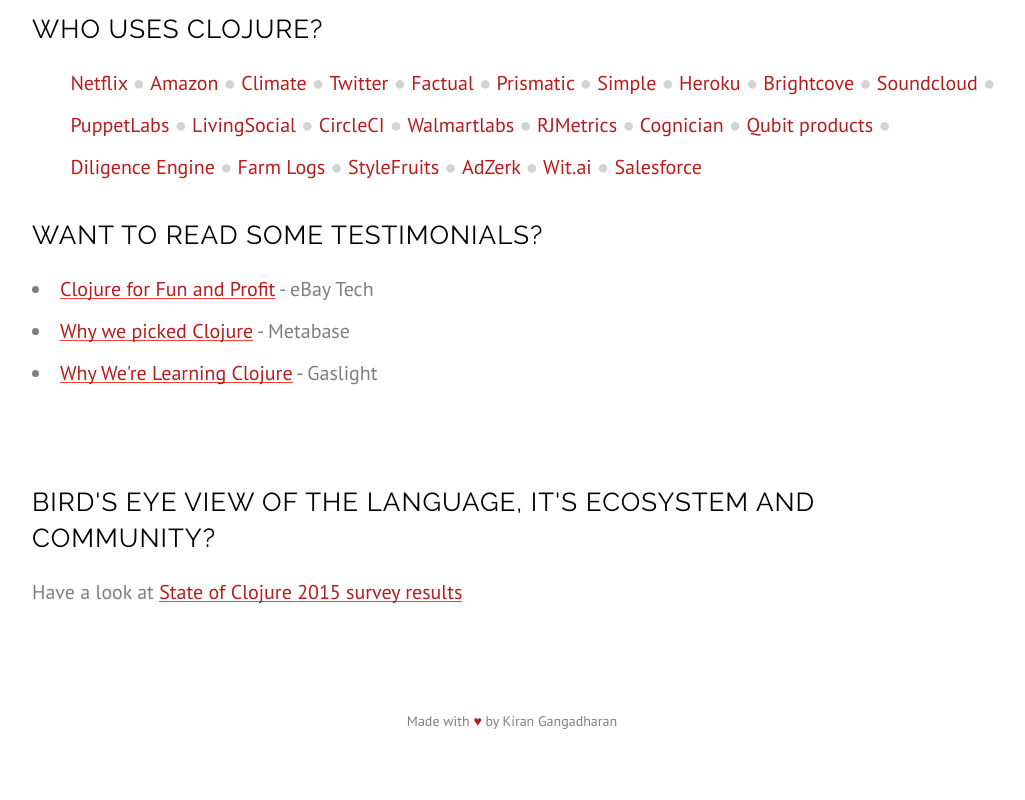
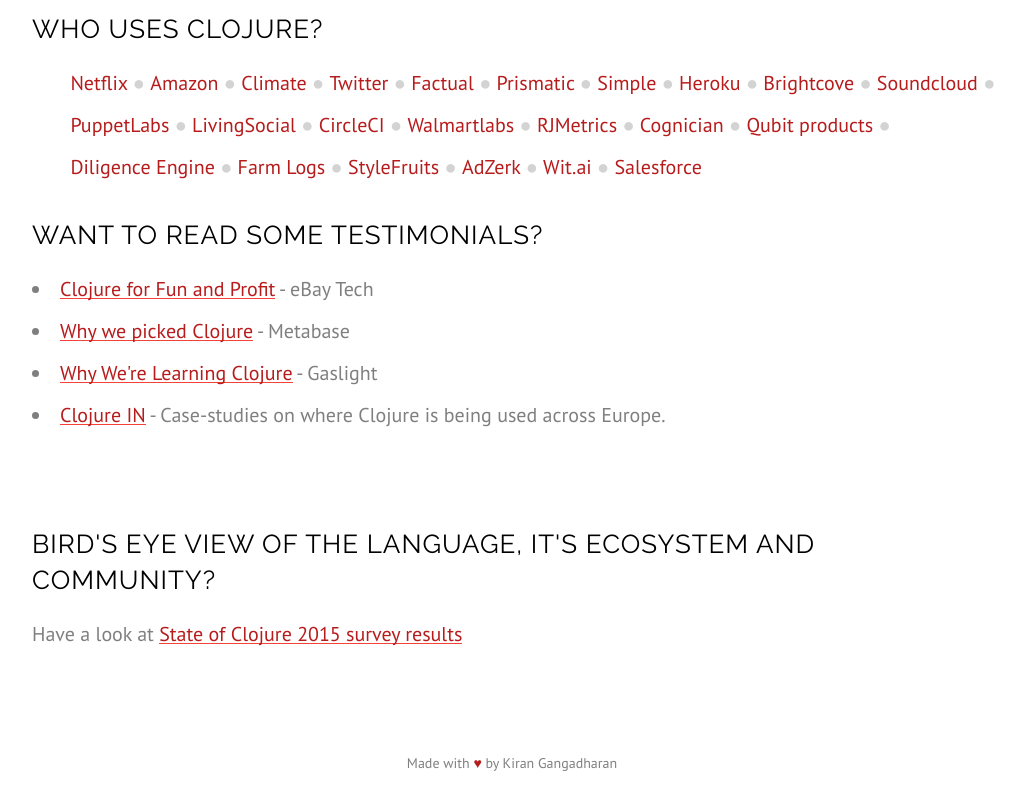
Before and after one commit to kirang89/clojure-newbie-guide, a plain HTML site: page index.html in a window 1280 px wide. Shown: the part 4910-5710 px from the top of the page, without its empty margins (128-1153 px from the left). Before the commit the page ends 5668 px from the top, so only its background shows below. Drawn offline with Linux system fonts and the light colour scheme; a web font is replaced by a local one.

Commit message:
Add Clojure IN case studies

```diff
--- a/index.html
+++ b/index.html
@@ -214,6 +214,7 @@
         <li><a href="http://www.ebaytechblog.com/2016/02/12/clojure-for-fun-and-profit/">Clojure for Fun and Profit</a> - eBay Tech</li>
         <li><a href="https://medium.com/@metabase/why-we-picked-clojure-448bf759dc83#.60g2ogfu1">Why we picked Clojure</a> - Metabase</li>
         <li><a href="https://teamgaslight.com/blog/why-were-learning-clojure">Why We're Learning Clojure</a> - Gaslight</li>
+        <li><a href="https://juxt.pro/clojure-in.html">Clojure IN</a> - Case-studies on where Clojure is being used across Europe. </li>
       </ul>
 
       <h4>Bird's eye view of the language, it's ecosystem and community?</h4>
```
